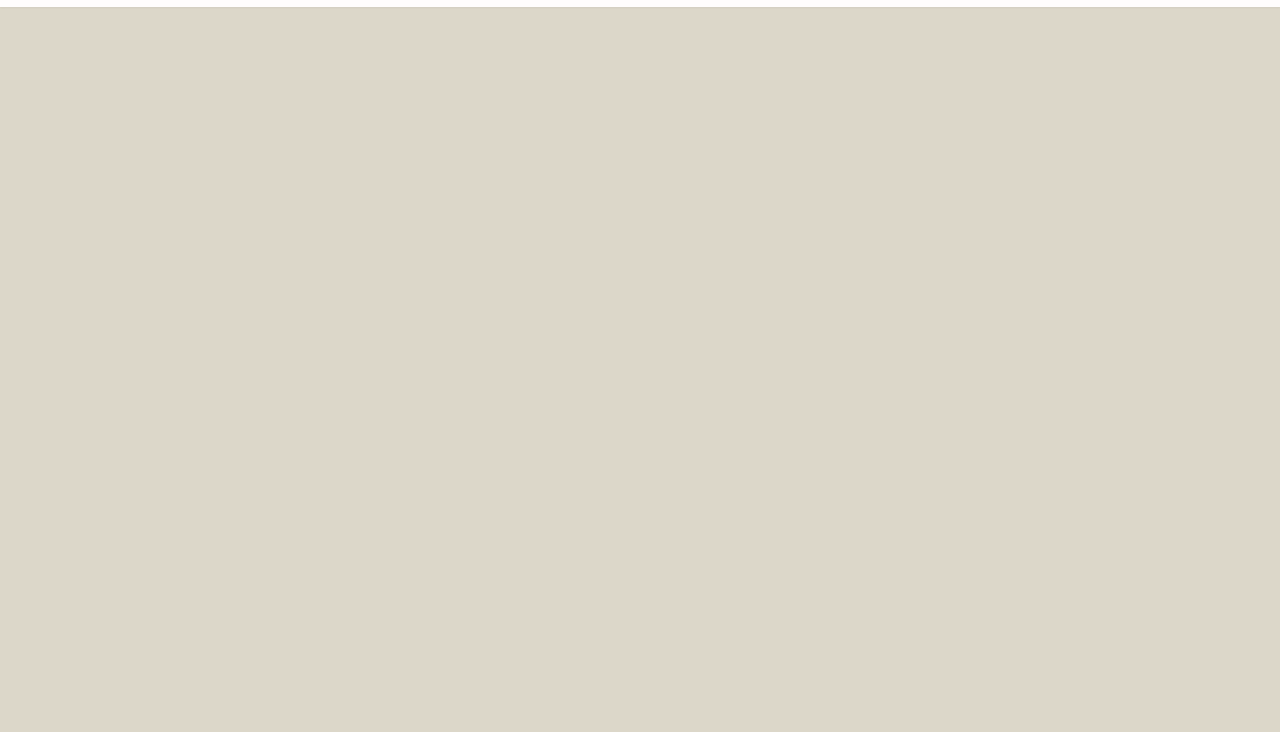
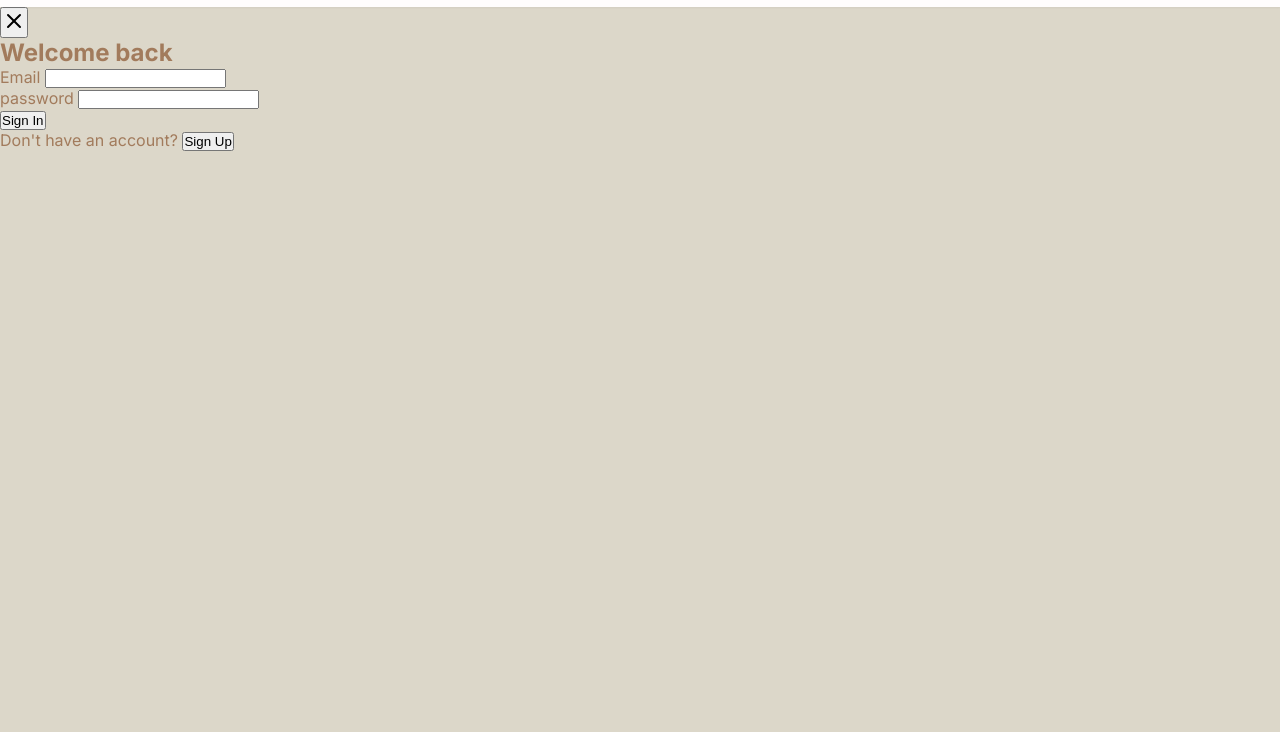
Before and after one commit to ibraloyza/E-shop-app, a plain HTML site: page index.html in a window 1280 px wide. Shown: the part 68-800 px from the top of the page. Drawn offline with Linux system fonts and the light colour scheme.

Commit message:
add auth model

```diff
--- a/index.html
+++ b/index.html
@@ -38,6 +38,30 @@
             </div>
        </main>
        <!-- auth model -->
+       <div class="model" id="authModel">
+        <div class="model-content">
+            <button class="close-btn" id="closeAuthModel">
+                <svg xmlns="http://www.w3.org/2000/svg" width="24" height="24" viewBox="0 0 24 24" fill="none" stroke="currentColor" stroke-width="2" stroke-linecap="round" stroke-linejoin="round"><path d="M18 6 6 18"/><path d="m6 6 12 12"/></svg>
+            </button>
+            <h2 id="authTitle">Welcome back</h2>
+            <form action="" class="authForm">
+                <div class="form-group">
+                    <label for="email">Email</label>
+                    <input type="email" name="" id="email" required>
+                </div>
+                <div class="form-group">
+                    <label for="password">password</label>
+                    <input type="password" name="" id="password" required>
+                </div>
+                <button type="submit" class="submit-btn">Sign In</button>
+                <p class="auth-switch">
+                    Don't have an account? <button id="authSwitchBtn">Sign Up</button>
+                </p>
+            </form>
+        </div>
+    </div>
+
+
 
 
 </body>
```
